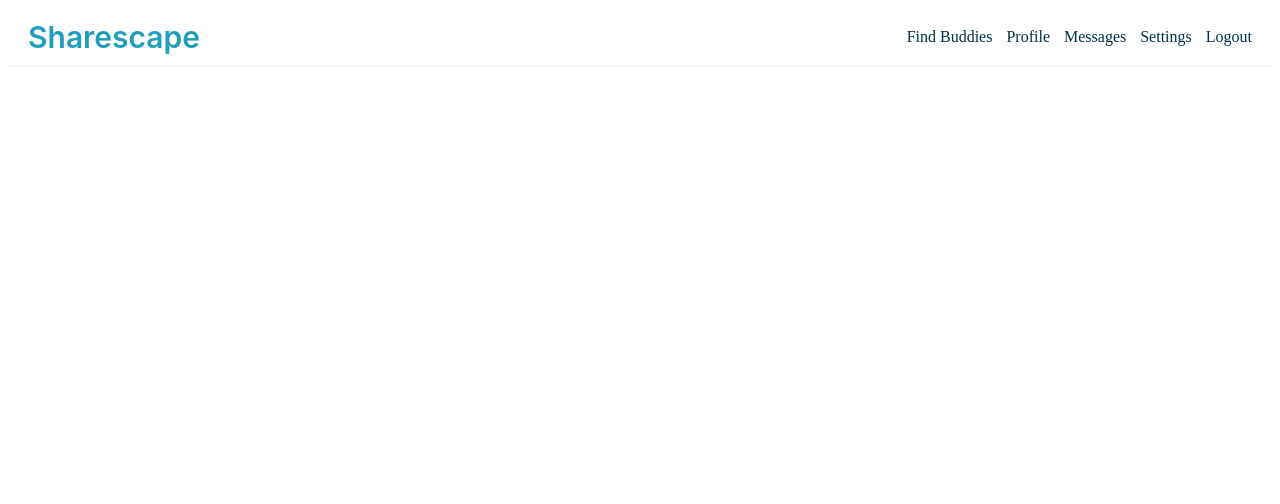
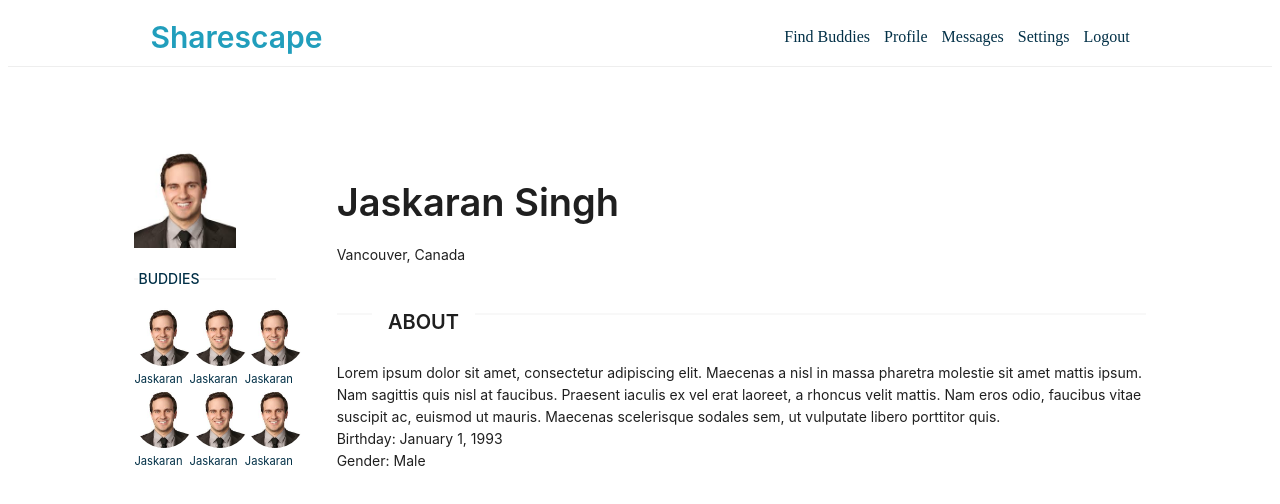
Before and after one commit to TheCoderSingh/sharescape, a Next.js app: page /profile in a window 1280 px wide. Shown: the top 504 px of the page. Built offline with nearby package versions, Linux system fonts and the light colour scheme.

Commit message:
Fix header styling, Implement profile page

```diff
--- /dev/null
+++ b/app/components/MiniBuddy.jsx
@@ -0,0 +1,19 @@
+import Image from "next/image";
+import ProfilePicture from "../assets/profile.jpeg";
+import { Typography } from "antd";
+import Link from "next/link";
+
+const MiniBuddy = () => {
+  return (
+    <div className="mini-buddy">
+      <Link href="">
+        <div className="mini-profile-picture">
+          <Image src={ProfilePicture} alt="profile" />
+        </div>
+        <Typography.Text>Jaskaran</Typography.Text>
+      </Link>
+    </div>
+  );
+};
+
+export default MiniBuddy;
--- a/app/components/header.jsx
+++ b/app/components/header.jsx
@@ -8,7 +8,7 @@ import "../globals.css";
 const Header = () => {
   return (
     <div className="header">
-      <Flex justify="space-between">
+      <Flex justify="space-between" className="inner">
         <Typography>
           <Title level={2}>Sharescape</Title>
         </Typography>
--- a/app/globals.css
+++ b/app/globals.css
@@ -143,6 +143,12 @@
   border-bottom: 1px solid #eee;
 }
 
+.inner {
+  width: 80%;
+  margin-left: auto;
+  margin-right: auto;
+}
+
 .header h2 {
   margin: 0;
   color: #219ebc;
@@ -150,6 +156,54 @@
 
 .header a {
   color: #023047;
+}
+
+.profile > .inner {
+  margin-top: 80px;
+}
+
+.profile-left {
+  width: 20%;
+}
+
+.profile-picture {
+  width: 50%;
+}
+
+.profile-picture img {
+  width: 100%;
+  height: auto;
+}
+
+.profile-right {
+  width: 80%;
+}
+
+.profile-header {
+  width: 70%;
+}
+
+.profile-header span {
+  word-break: normal;
+  color: #023047;
+}
+
+.header-divider span {
+  padding-inline: 0 !important;
+}
+
+.mini-buddy {
+  text-align: center;
+}
+
+.mini-buddy span {
+  font-size: 0.8em;
+}
+
+.mini-profile-picture img {
+  width: 60px;
+  height: 60px;
+  border-radius: 100%;
 }
 
 @media screen and (max-width: 1400px) {
--- a/app/profile/page.js
+++ b/app/profile/page.js
@@ -1,9 +1,91 @@
-import Header from "../components/header";
+"use client";
+import { Col, Divider, Flex, Row, Typography } from "antd";
+import Header from "../components/Header";
+import ProfilePicture from "../assets/profile.jpeg";
+import Image from "next/image";
+import MiniBuddy from "../components/MiniBuddy";
+
+const { Text, Title } = Typography;
 
 const Profile = () => {
   return (
-    <div>
+    <div className="profile">
       <Header />
+
+      <Flex className="inner">
+        <div className="profile-left">
+          <div className="profile-picture">
+            <Image src={ProfilePicture} alt="Profile" />
+          </div>
+          <div className="profile-header">
+            <Divider className="header-divider" orientation="left">
+              <Typography>
+                <Text>BUDDIES</Text>
+              </Typography>
+            </Divider>
+            <div className="buddies">
+              <Row gutter={24}>
+                <Col span={8}>
+                  <MiniBuddy />
+                </Col>
+                <Col span={8}>
+                  <MiniBuddy />
+                </Col>
+                <Col span={8}>
+                  <MiniBuddy />
+                </Col>
+              </Row>
+              <Row gutter={24}>
+                <Col span={8}>
+                  <MiniBuddy />
+                </Col>
+                <Col span={8}>
+                  <MiniBuddy />
+                </Col>
+                <Col span={8}>
+                  <MiniBuddy />
+                </Col>
+              </Row>
+            </div>
+          </div>
+        </div>
+        <div className="profile-right">
+          <div className="profile-details">
+            <Typography>
+              <Title>Jaskaran Singh</Title>
+            </Typography>
+            <Typography>
+              <Text>Vancouver, Canada</Text>
+            </Typography>
+          </div>
+          <div className="profile-about">
+            <Divider orientation="left">
+              <Typography>
+                <Title level={4}>ABOUT</Title>
+              </Typography>
+            </Divider>
+            <Typography>
+              <Text>
+                Lorem ipsum dolor sit amet, consectetur adipiscing elit.
+                Maecenas a nisl in massa pharetra molestie sit amet mattis
+                ipsum. Nam sagittis quis nisl at faucibus. Praesent iaculis ex
+                vel erat laoreet, a rhoncus velit mattis. Nam eros odio,
+                faucibus vitae suscipit ac, euismod ut mauris. Maecenas
+                scelerisque sodales sem, ut vulputate libero porttitor quis.
+              </Text>
+            </Typography>
+          </div>
+
+          <div className="profile-bottom-details">
+            <Typography>
+              <Text>Birthday: January 1, 1993</Text>
+            </Typography>
+            <Typography>
+              <Text>Gender: Male</Text>
+            </Typography>
+          </div>
+        </div>
+      </Flex>
     </div>
   );
 };
```
Also changed, not shown: app/assets/profile.jpeg (added).
